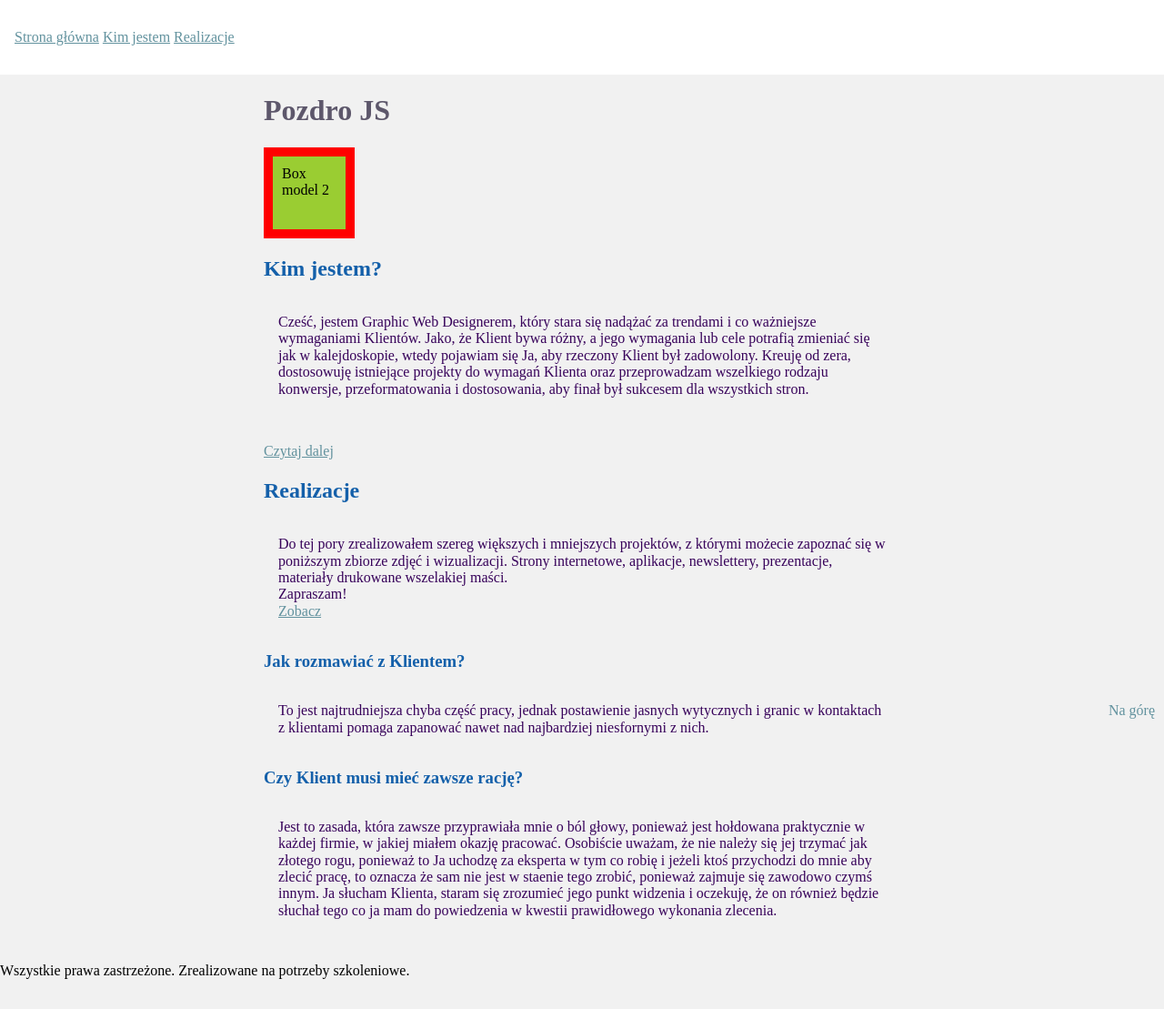
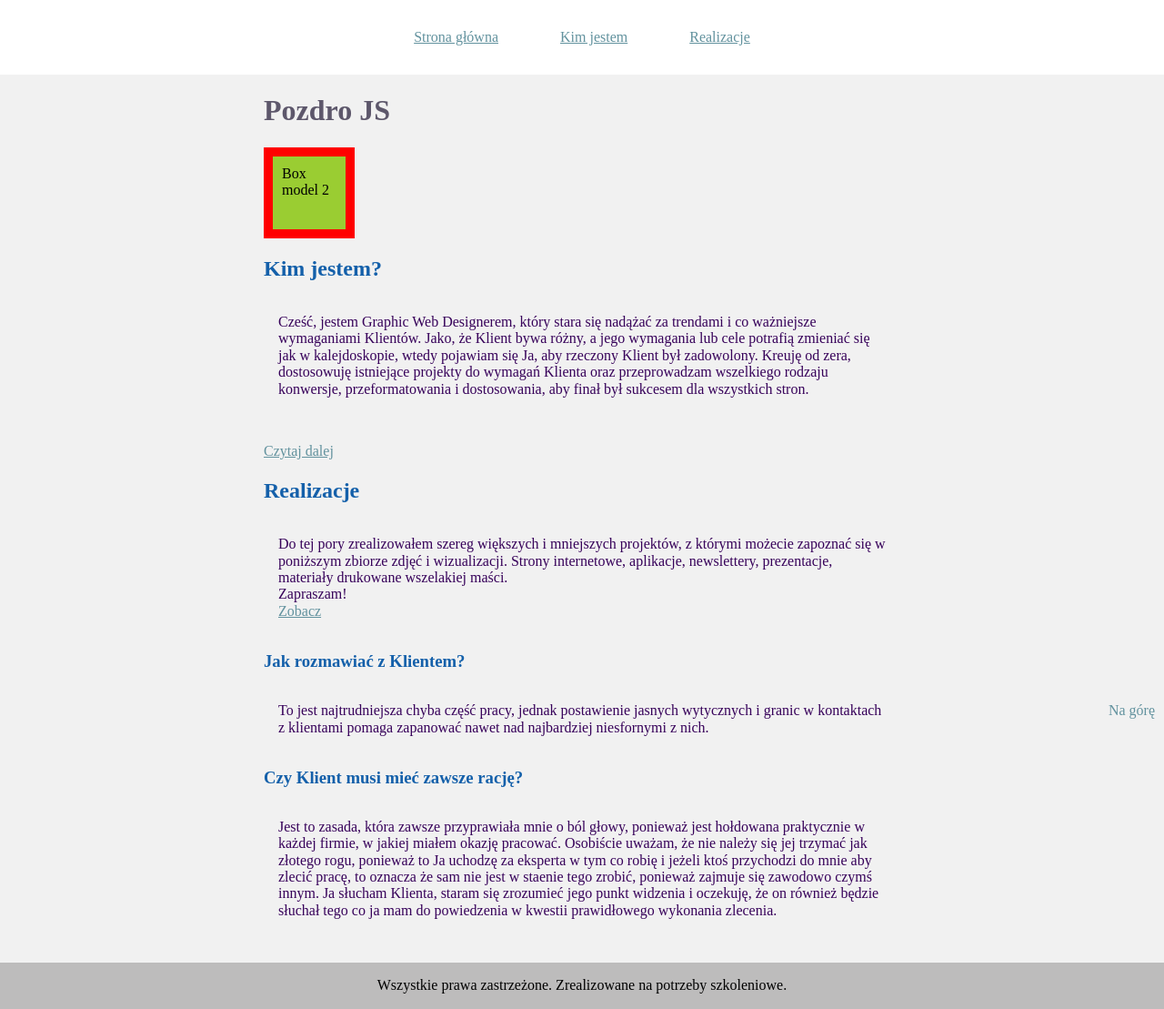
Before and after one commit to JarekLatek/Hompage, a plain HTML site: page index.html in a window 1280 px wide. Shown: the whole page at 91% size. Before the commit the page ends 1077 px from the top, so only its background shows below. Drawn offline with Linux system fonts and the light colour scheme.

Commit message:
flexbox and background

```diff
--- a/index.html
+++ b/index.html
@@ -79,7 +79,7 @@
 		</section>
 
 	</main>
-	<footer>
+	<footer class="site__footer">
 		<a href="#top" class="top">Na górę</a>
 		Wszystkie prawa zastrzeżone. Zrealizowane na potrzeby szkoleniowe.
 	</footer>
--- a/style.css
+++ b/style.css
@@ -30,12 +30,14 @@ body {
     width: 100%;
     top: 0;
     left: 0;
-    box-sizing: border-box;
     padding: 16px;
     background: #fff;
 }
 
-.navigation {}
+.navigation {
+    display: flex;
+    justify-content: space-around;
+}
 
 .navigation__list {
     list-style: none;
@@ -44,6 +46,7 @@ body {
 
 .navigation__item {
     display: inline;
+    padding: 32px;
 }
 
 .navigation__link {
@@ -118,3 +121,13 @@ body {
     color: #62929E;
     text-decoration: none;
 }
+
+.site__footer {
+    display: flex;
+    justify-content: space-around;
+    width: 100%;
+    bottom: 0;
+    left: 0;
+    padding: 16px;
+    background: rgb(189, 188, 188);
+}
```
Also changed, not shown: kimjestem.html (+1 -1 lines), realizacje.html (+1 -1 lines).
